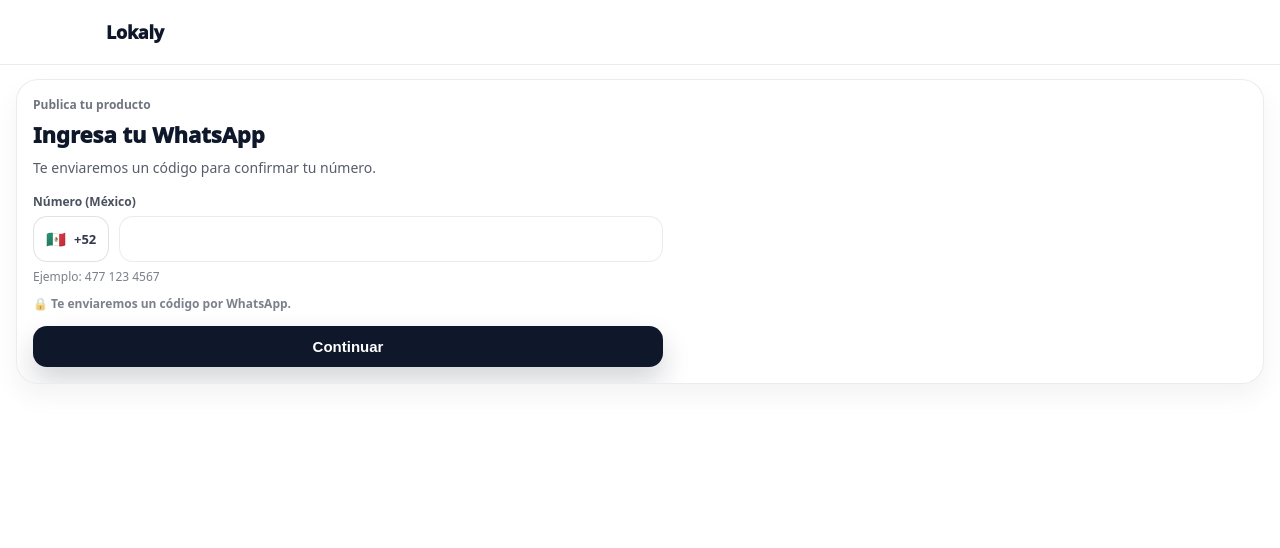
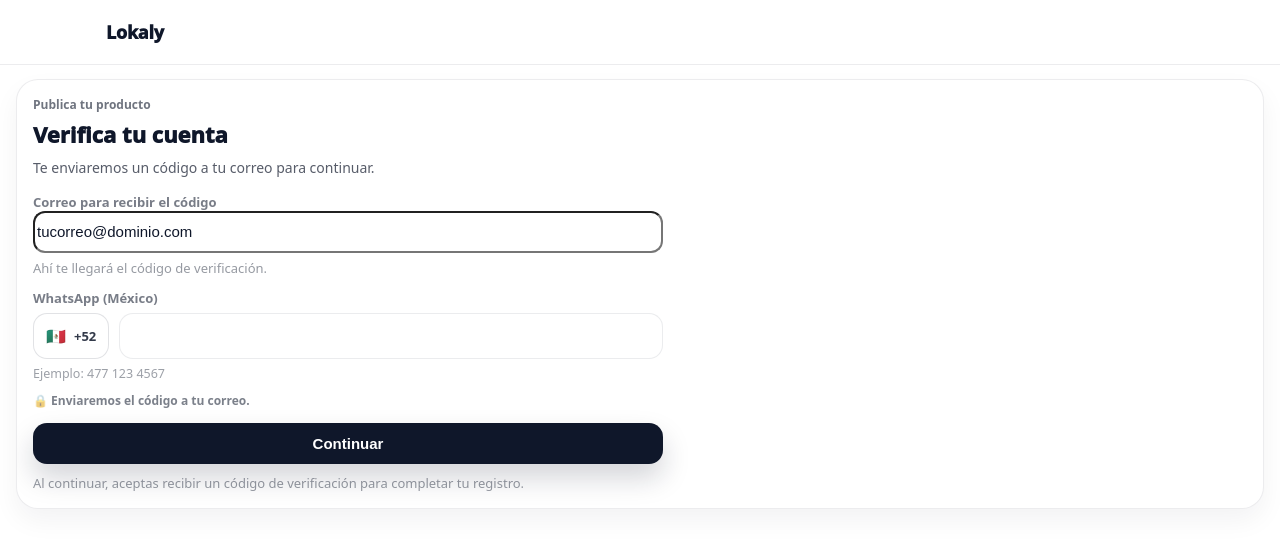
Before and after one commit to jolvera70/lokaly-admin-fe, a React (Vite) app: page /publicar in a window 1280 px wide. Shown: the top 548 px of the page. Built offline with nearby package versions, Linux system fonts and the light colour scheme; no server answers.

Commit message:
integracion de pagos Stripe

```diff
--- a/src/App.tsx
+++ b/src/App.tsx
@@ -31,6 +31,8 @@ import PaymentPage from "./pages/publicar/PaymentPage";
 import PublishSuccessPage  from "./pages/publicar/PublishSuccessPage";
 import MyProductsPage from "./pages/publicar/MyProductsPage";
 import EditProductPage from "./pages/publicar/EditProductPage";
+import { PaymentCancelPage } from "./pages/publicar/PaymentCancelPage";
+import { PaymentSuccessPage } from "./pages/publicar/PaymentSuccessPage";
 
 
 // Públicas
@@ -157,6 +159,8 @@ function App() {
         <Route path="/publicar/listo" element={<PublishSuccessPage />} />
         <Route path="/publicar/mis-productos" element={<MyProductsPage />} />
         <Route path="/publicar/editar/:productId" element={<EditProductPage />} />
+        <Route path="/publicar/pago-cancelado" element={<PaymentCancelPage />} />
+        <Route path="/publicar/pago-exito" element={<PaymentSuccessPage />} />
 
         {/* 🔑 Login */}
         <Route
@@ -188,6 +192,7 @@ function App() {
           <Route path="/admin/seller/checkout" element={<SellerCheckoutPage />} />
 
 
+
           {/* Admin puede abrir catálogos también */}
           <Route path="/admin/catalog/:slug" element={<PublicCatalogPage />} />
         </Route>
--- a/src/pages/LandingPage.css
+++ b/src/pages/LandingPage.css
@@ -669,3 +669,62 @@
   border: 1px solid rgba(15, 23, 42, 0.14);
   background: rgba(255, 255, 255, 0.96);
 }
+/* Email más compacto para que no compita con el teléfono */
+.lp__input--compact {
+  height: 42px;
+  font-size: 15px;
+  border-radius: 12px;
+}
+
+/* Hint más sutil */
+.lp__hint {
+  opacity: 0.8;
+  font-size: 13px;
+  margin-top: 6px;
+}
+
+/* Labels un poco más ligeros */
+.lp__label {
+  font-size: 13px;
+  opacity: 0.9;
+}
+
+/* Input row (tipo grupo) */
+.lp__inputRow {
+  display: flex;
+  align-items: center;
+  gap: 10px;
+}
+
+/* Chip con icono (similar al +52) */
+.lp__iconChip {
+  height: 44px;
+  min-width: 54px;
+  padding: 0 12px;
+  display: flex;
+  align-items: center;
+  justify-content: center;
+  border-radius: 14px;
+  border: 1px solid rgba(255,255,255,0.12);
+  background: rgba(255,255,255,0.06);
+  font-size: 18px;
+}
+
+/* Input dentro de row */
+.lp__input--row {
+  height: 44px;
+  border-radius: 14px;
+  flex: 1;
+}
+
+/* Compacto más “tight” */
+.lp__hint--tight {
+  margin-top: 6px;
+  font-size: 12.5px;
+  opacity: 0.75;
+}
+
+/* Label secundario */
+.lp__label--muted {
+  opacity: 0.75;
+}
--- /dev/null
+++ b/src/pages/publicar/PaymentCancelPage.tsx
@@ -0,0 +1,26 @@
+import { Link, useSearchParams } from "react-router-dom";
+
+export function PaymentCancelPage() {
+  const [params] = useSearchParams();
+  const orderId = params.get("orderId");
+
+  return (
+    <div style={{ padding: 24 }}>
+      <h2>Pago cancelado</h2>
+
+      <p>
+        No se realizó ningún cargo.
+      </p>
+
+      {orderId ? (
+        <p style={{ fontSize: 12, opacity: 0.6 }}>
+          Referencia: {orderId}
+        </p>
+      ) : null}
+
+      <Link to="/publicar">
+        Intentar de nuevo
+      </Link>
+    </div>
+  );
+}
--- /dev/null
+++ b/src/pages/publicar/PaymentSuccessPage.tsx
@@ -0,0 +1,101 @@
+import { useEffect, useState } from "react";
+import { useSearchParams, useNavigate } from "react-router-dom";
+import { getCheckoutOrder } from "../../api"; // tu client
+
+export function PaymentSuccessPage() {
+  const [params] = useSearchParams();
+  const navigate = useNavigate();
+
+  const orderId = params.get("orderId");
+
+  const [status, setStatus] = useState<"loading" | "paid" | "pending" | "error">("loading");
+  const [credits, setCredits] = useState<number | null>(null);
+
+  useEffect(() => {
+    if (!orderId) {
+      setStatus("error");
+      return;
+    }
+
+    let attempts = 0;
+    const maxAttempts = 10;
+
+    const poll = async () => {
+      try {
+        const res = await getCheckoutOrder(orderId);
+
+        if (res.status === "PAID") {
+          setStatus("paid");
+          setCredits(res.credits);
+          return;
+        }
+
+        if (res.status === "FAILED" || res.status === "CANCELLED") {
+          setStatus("error");
+          return;
+        }
+
+        // sigue pendiente
+        attempts++;
+
+        if (attempts < maxAttempts) {
+          setTimeout(poll, 2000);
+        } else {
+          setStatus("pending");
+        }
+
+      } catch (e) {
+        console.error(e);
+        setStatus("error");
+      }
+    };
+
+    poll();
+
+  }, [orderId]);
+
+  // ---------- UI ----------
+
+  if (status === "loading") {
+    return <p>Procesando tu pago...</p>;
+  }
+
+  if (status === "pending") {
+    return (
+      <div>
+        <h2>Pago en proceso ⏳</h2>
+        <p>Tu pago fue recibido. En unos minutos se reflejará.</p>
+        <button onClick={() => navigate("/publicar")}>
+          Volver
+        </button>
+      </div>
+    );
+  }
+
+  if (status === "paid") {
+    return (
+      <div>
+        <h2>¡Pago exitoso! 🎉</h2>
+
+        <p>
+          Se agregaron <b>{credits}</b> créditos a tu cuenta.
+        </p>
+
+        <button onClick={() => navigate("/publicar")}>
+          Publicar ahora
+        </button>
+      </div>
+    );
+  }
+
+  return (
+    <div>
+      <h2>Error en el pago ❌</h2>
+      <p>No pudimos confirmar tu pago.</p>
+
+      <button onClick={() => navigate("/publicar")}>
+        Volver
+      </button>
+    </div>
+  );
+}
--- a/src/pages/publicar/PublishStartPage.tsx
+++ b/src/pages/publicar/PublishStartPage.tsx
@@ -28,6 +28,22 @@ function formatMxPhone(digits: string) {
   return `${d.slice(0, 3)} ${d.slice(3, 6)} ${d.slice(6)}`;
 }
 
+function isValidEmail(v: string) {
+  return /^[^\s@]+@[^\s@]+\.[^\s@]{2,}$/.test(v.trim().toLowerCase());
+}
+
+function maskEmail(email: string) {
+  const e = email.trim();
+  const [u, d] = e.split("@");
+  if (!u || !d) return e;
+  const uMasked = u.length <= 2 ? `${u[0]}*` : `${u.slice(0, 2)}***`;
+  const dParts = d.split(".");
+  const first = dParts[0] ?? "";
+  const rest = dParts.slice(1).join(".");
+  const firstMasked = first.length <= 2 ? `${first[0]}*` : `${first.slice(0, 2)}***`;
+  return `${uMasked}@${firstMasked}${rest ? "." + rest : ""}`;
+}
+
 function mapOtpSendError(err: any): { message: string; cooldownSeconds?: number } {
   const raw = err?.message ?? err?.toString?.() ?? "";
   let msg: any = raw;
@@ -43,7 +59,10 @@ function mapOtpSendError(err: any): { message: string; cooldownSeconds?: number
   const m = text.match(/COOLDOWN_(\d+)/);
   if (m) {
     const seconds = Number(m[1]);
-    return { message: `Espera ${seconds}s para volver a solicitar el código.`, cooldownSeconds: seconds };
+    return {
+      message: `Espera ${seconds}s para volver a solicitar el código.`,
+      cooldownSeconds: seconds,
+    };
   }
 
   return { message: "No se pudo enviar el código. Intenta de nuevo." };
@@ -52,8 +71,15 @@ function mapOtpSendError(err: any): { message: string; cooldownSeconds?: number
 export function PublishStartPage() {
   const navigate = useNavigate();
 
-  const [phone, setPhone] = useState(""); // guardamos SOLO dígitos (0-10)
-  const [touched, setTouched] = useState(false);
+  // 👇 hoy el canal real será EMAIL (phone lo guardas para WhatsApp/SMS futuro)
+  const [email, setEmail] = useState("");
+  const [phone, setPhone] = useState(""); // 0-10 dígitos
+
+  const [touched, setTouched] = useState<{ phone: boolean; email: boolean }>({
+    phone: false,
+    email: false,
+  });
+
   const [loading, setLoading] = useState(false);
   const [checkingSession, setCheckingSession] = useState(true);
 
@@ -62,7 +88,6 @@ export function PublishStartPage() {
 
   // ✅ Boot: si hay sesión => /producto
   // si hay OTP pendiente => /verificar
-  // si no => deja pedir OTP y muestra cooldown real
   useEffect(() => {
     let alive = true;
 
@@ -78,6 +103,7 @@ export function PublishStartPage() {
         }
 
         const flow = loadPublishFlow();
+        if (flow?.email) setEmail(flow.email);
         if (flow?.phoneLocal) setPhone(flow.phoneLocal);
 
         if (hasPendingOtp(flow)) {
@@ -86,8 +112,10 @@ export function PublishStartPage() {
             state: {
               phoneE164: flow!.phoneE164,
               phoneLocal: flow!.phoneLocal,
+              email: flow!.email,
               otpSessionId: flow!.otpSessionId,
               cooldownSeconds: getCooldownLeft(flow),
+              channel: flow!.channel ?? "email",
             },
           });
           return;
@@ -111,54 +139,65 @@ export function PublishStartPage() {
     return () => clearInterval(t);
   }, [cooldown]);
 
-  const normalized = useMemo(() => normalizeMxPhone(phone), [phone]);
-  const isValid = normalized.length === 10;
+  const normalizedPhone = useMemo(() => normalizeMxPhone(phone), [phone]);
+  const phoneValid = normalizedPhone.length === 10;
+  const emailValid = isValidEmail(email);
 
   async function onSubmit(e: React.FormEvent) {
     e.preventDefault();
-    setTouched(true);
+    setTouched({ phone: true, email: true });
     setErr(null);
 
-    if (!isValid || loading || cooldown > 0) return;
+    if (!phoneValid || !emailValid || loading || cooldown > 0) return;
 
-    const phoneE164 = `+52${normalized}`;
+    const phoneE164 = `+52${normalizedPhone}`;
+    const emailNorm = email.trim().toLowerCase();
+
     setLoading(true);
 
     try {
-      const resp = await sendPublicOtp(phoneE164);
+      // ✅ Hoy: envías OTP por EMAIL (aunque tu función se llame sendPublicOtp)
+      // Ideal: cambiar el backend para aceptar (phoneE164 + email) y decidir canal.
+      // Ejemplo:
+      // const resp = await sendPublicOtp({ phoneE164, email: emailNorm, channel: "email" });
+      //
+      // Por ahora: mantengo tu llamada actual para no romper (pero el flujo/UX ya asume email)
+      const resp = await sendPublicOtp(phoneE164, emailNorm);
+
       const nextCooldown = resp.cooldownSeconds ?? 60;
 
       savePublishFlow({
         phoneE164: resp.phoneE164 ?? phoneE164,
-        phoneLocal: normalized,
+        phoneLocal: normalizedPhone,
+        email: emailNorm,
         otpSessionId: resp.otpSessionId,
         cooldownSeconds: nextCooldown,
         otpRequestedAt: Date.now(),
         verified: false,
+        channel: "email",
       });
 
       navigate("/publicar/verificar", {
         replace: true,
         state: {
           phoneE164: resp.phoneE164 ?? phoneE164,
-          phoneLocal: normalized,
+          phoneLocal: normalizedPhone,
+          email: emailNorm,
           otpSessionId: resp.otpSessionId,
           cooldownSeconds: nextCooldown,
+          channel: "email",
         },
       });
     } catch (e: any) {
       const mapped = mapOtpSendError(e);
       setErr(mapped.message);
-
-      if (mapped.cooldownSeconds) {
-        setCooldown(mapped.cooldownSeconds);
-      }
+      if (mapped.cooldownSeconds) setCooldown(mapped.cooldownSeconds);
     } finally {
       setLoading(false);
     }
   }
 
-  const disabled = checkingSession || !isValid || loading || cooldown > 0;
+  const disabled = checkingSession || !phoneValid || !emailValid || loading || cooldown > 0;
 
   return (
     <div className="lp">
@@ -174,15 +213,42 @@ export function PublishStartPage() {
         <section className="lp__detail lp__detail--publish">
           <div className="lp__detailLeft">
             <div className="lp__detailKicker">Publica tu producto</div>
-            <div className="lp__detailTitle">Ingresa tu WhatsApp</div>
-            <div className="lp__detailText">Te enviaremos un código para confirmar tu número.</div>
+            <div className="lp__detailTitle">Verifica tu cuenta</div>
+            <div className="lp__detailText">
+              Te enviaremos un código a tu correo para continuar.
+            </div>
 
             <form onSubmit={onSubmit} className="lp__form">
-              <label className="lp__label" htmlFor="phone">Número (México)</label>
+              {/* ✅ EMAIL (obligatorio) — compacto y con mejor copy */}
+              <label className="lp__label lp__label--muted">
+                Correo para recibir el código
+              </label>
+
+              <input
+                id="email"
+                className="lp__input lp__input--compact"
+                inputMode="email"
+                autoComplete="email"
+                placeholder="tucorreo@dominio.com"
+                value={email}
+                onChange={(e) => setEmail(e.target.value)}
+                onBlur={() => setTouched((t) => ({ ...t, email: true }))}
+              />
+
+              <div className="lp__hint">
+                Ahí te llegará el código de verificación.
+              </div>
+
+              {/* 📱 PHONE (lo conservas para WhatsApp futuro / identidad) */}
+              <label className="lp__label lp__label--muted" htmlFor="phone" style={{ marginTop: 12 }}>
+                WhatsApp (México)
+              </label>
 
               <div className="lp__phoneRow">
                 <div className="lp__countryChip" aria-label="México +52">
-                  <span className="lp__flag" aria-hidden="true">🇲🇽</span>
+                  <span className="lp__flag" aria-hidden="true">
+                    🇲🇽
+                  </span>
                   <span className="lp__dial">+52</span>
                 </div>
 
@@ -193,27 +259,47 @@ export function PublishStartPage() {
                   autoComplete="tel"
                   value={formatMxPhone(phone)}
                   onChange={(e) => setPhone(onlyDigits(e.target.value).slice(0, 10))}
-                  onBlur={() => setTouched(true)}
+                  onBlur={() => setTouched((t) => ({ ...t, phone: true }))}
                 />
               </div>
 
-              <div className="lp__hint">Ejemplo: 477 123 4567</div>
+              <div className="lp__hint lp__hint--tight">Ejemplo: 477 123 4567</div>
 
+              {/* Estados */}
               {checkingSession ? (
                 <div className="lp__meta">Verificando sesión…</div>
               ) : err ? (
                 <div className="lp__error">⚠️ {err}</div>
-              ) : touched && !isValid ? (
+              ) : touched.email && !emailValid ? (
+                <div className="lp__error">Ingresa un correo válido.</div>
+              ) : touched.phone && !phoneValid ? (
                 <div className="lp__error">Ingresa un número válido de 10 dígitos.</div>
               ) : cooldown > 0 ? (
                 <div className="lp__meta">⏳ Puedes solicitar otro código en {cooldown}s.</div>
               ) : (
-                <div className="lp__meta">🔒 Te enviaremos un código por WhatsApp.</div>
+                <div className="lp__meta">
+                  🔒 Enviaremos el código a{" "}
+                  <strong>{emailValid ? maskEmail(email) : "tu correo"}</strong>.
+                </div>
               )}
 
-              <button className="lp__btn lp__btn--primary lp__btn--block" type="submit" disabled={disabled}>
-                {checkingSession ? "Verificando…" : loading ? "Enviando código..." : cooldown > 0 ? `Reintenta en ${cooldown}s` : "Continuar"}
+              <button
+                className="lp__btn lp__btn--primary lp__btn--block"
+                type="submit"
+                disabled={disabled}
+              >
+                {checkingSession
+                  ? "Verificando…"
+                  : loading
+                  ? "Enviando código..."
+                  : cooldown > 0
+                  ? `Reintenta en ${cooldown}s`
+                  : "Continuar"}
               </button>
+
+              <div className="lp__hint" style={{ marginTop: 10 }}>
+                Al continuar, aceptas recibir un código de verificación para completar tu registro.
+              </div>
             </form>
           </div>
 
--- a/src/pages/publicar/VerifyOtpRoutePage.tsx
+++ b/src/pages/publicar/VerifyOtpRoutePage.tsx
@@ -6,6 +6,7 @@ import { sendPublicOtp, verifyPublicOtp } from "../../api";
 
 type NavState = {
   phoneE164?: string;
+  email?: string;
   otpSessionId?: string;
   cooldownSeconds?: number;
 };
@@ -17,7 +18,6 @@ export default function VerifyOtpRoutePage() {
 
   const { loading, session } = usePublishSession();
 
-  // Fuente de verdad inicial: session si existe; si no, state
   const initialPhoneE164 = useMemo(
     () => session?.phoneE164 ?? navState.phoneE164 ?? "",
     [session?.phoneE164, navState.phoneE164]
@@ -33,63 +33,76 @@ export default function VerifyOtpRoutePage() {
     [navState.cooldownSeconds]
   );
 
-  // ✅ Ahora sí: state local (se actualiza en resend)
+  const initialEmail = useMemo(
+    () => navState.email ?? "",
+    [navState.email]
+  );
+
   const [phoneE164, setPhoneE164] = useState(initialPhoneE164);
   const [otpSessionId, setOtpSessionId] = useState(initialOtpSessionId);
   const [cooldownSeconds, setCooldownSeconds] = useState(initialCooldown);
+  const [email, setEmail] = useState(initialEmail);
 
-  // ✅ Para evitar “closure viejo” en onVerify
   const otpSessionIdRef = useRef(otpSessionId);
   useEffect(() => {
     otpSessionIdRef.current = otpSessionId;
   }, [otpSessionId]);
 
-  // ✅ Cuando llega session del backend (si existe), sincroniza
   useEffect(() => {
     if (loading) return;
 
     const p = session?.phoneE164 ?? navState.phoneE164 ?? "";
     const sid = session?.otpSessionId ?? navState.otpSessionId ?? "";
+    const em = navState.email ?? "";
 
     setPhoneE164(p);
     setOtpSessionId(sid);
+    setEmail(em);
 
-    // si backend ya verified, avanza
     if (session?.verified) {
       navigate("/publicar/producto", { replace: true });
+      return;
     }
 
-    // si no hay nada, regresa
-    if (!p || !sid) {
+    // ✅ ahora también requerimos email para poder reenviar
+    if (!p || !sid || !em) {
       navigate("/publicar", { replace: true });
     }
-  }, [loading, session?.phoneE164, session?.otpSessionId, session?.verified, navState.phoneE164, navState.otpSessionId, navigate]);
+  }, [
+    loading,
+    session?.phoneE164,
+    session?.otpSessionId,
+    session?.verified,
+    navState.phoneE164,
+    navState.otpSessionId,
+    navState.email,
+    navigate,
+  ]);
 
   if (loading) return null;
-  if (!phoneE164 || !otpSessionId) return null;
+  if (!phoneE164 || !otpSessionId || !email) return null;
 
   return (
     <VerifyOtpPage
       phoneE164={phoneE164}
       initialCooldownSeconds={cooldownSeconds}
       onVerify={async (code) => {
-        // ✅ SIEMPRE usa el último sessionId (aunque acabes de reenviar)
         const latest = otpSessionIdRef.current;
         await verifyPublicOtp(latest, code);
         navigate("/publicar/producto", { replace: true });
       }}
       onResend={async () => {
-        const resp = await sendPublicOtp(phoneE164);
+        // ✅ ahora requiere email
+        const resp = await sendPublicOtp(phoneE164, email);
 
-        // ✅ CLAVE: actualizar al nuevo otpSessionId
         setOtpSessionId(resp.otpSessionId);
         setCooldownSeconds(resp.cooldownSeconds ?? 60);
 
-        // ✅ también actualiza el history state para refresh
         navigate(".", {
           replace: true,
           state: {
             phoneE164,
+            email,
             otpSessionId: resp.otpSessionId,
             cooldownSeconds: resp.cooldownSeconds ?? 60,
           } satisfies NavState,
--- a/src/publicFlow.ts
+++ b/src/publicFlow.ts
@@ -1,4 +1,5 @@
 // src/publicFlow.ts
+export type PublishOtpChannel = "email" | "sms" | "whatsapp";
 
 export type PublishFlowDraft = {
   phoneE164: string;     // +524771234567
@@ -10,6 +11,8 @@ export type PublishFlowDraft = {
 
   verified?: boolean;
   verifiedAt?: number;  // Date.now()
+  email?: string;
+  channel?: PublishOtpChannel;
 };
 
 const KEY = "lokaly_publish_flow_v1";
```
Also changed, not shown: src/api.ts (+33 -3 lines), src/pages/publicar/PaymentPage.tsx (+23 -30 lines).
